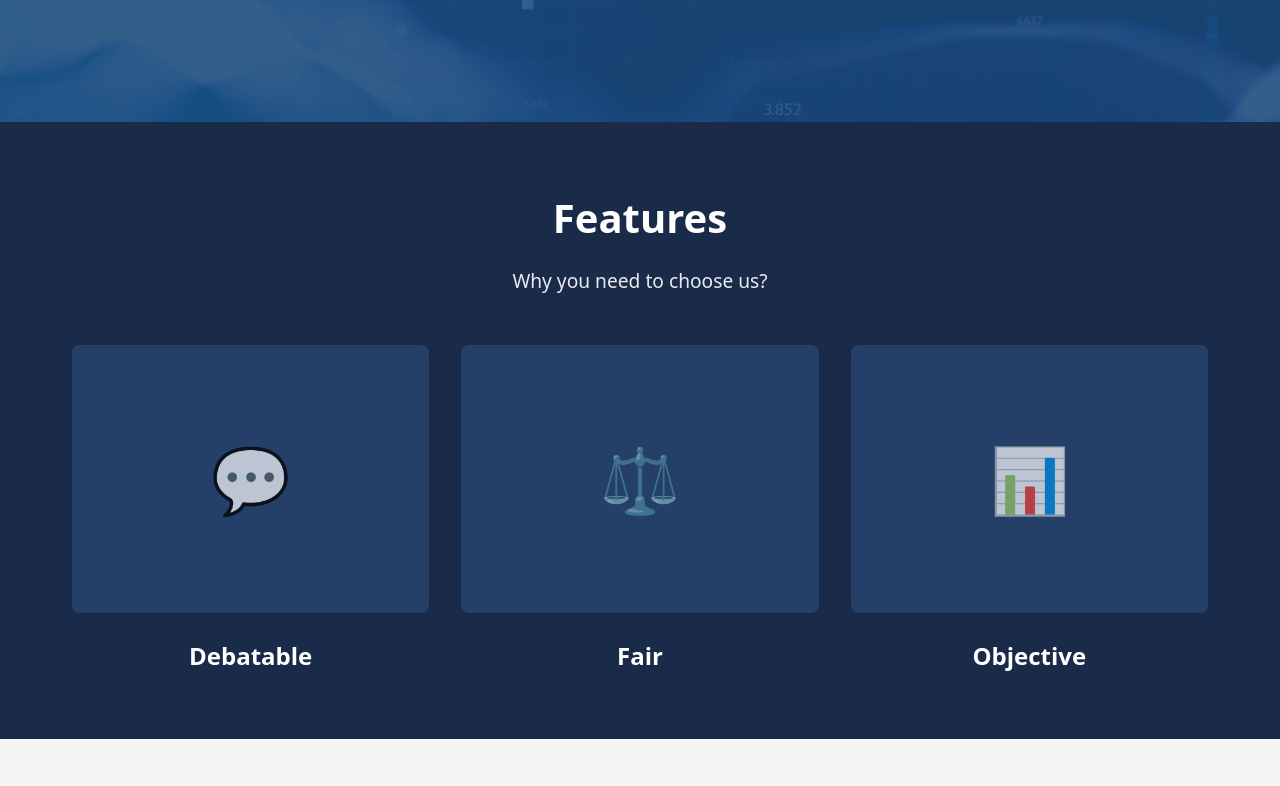
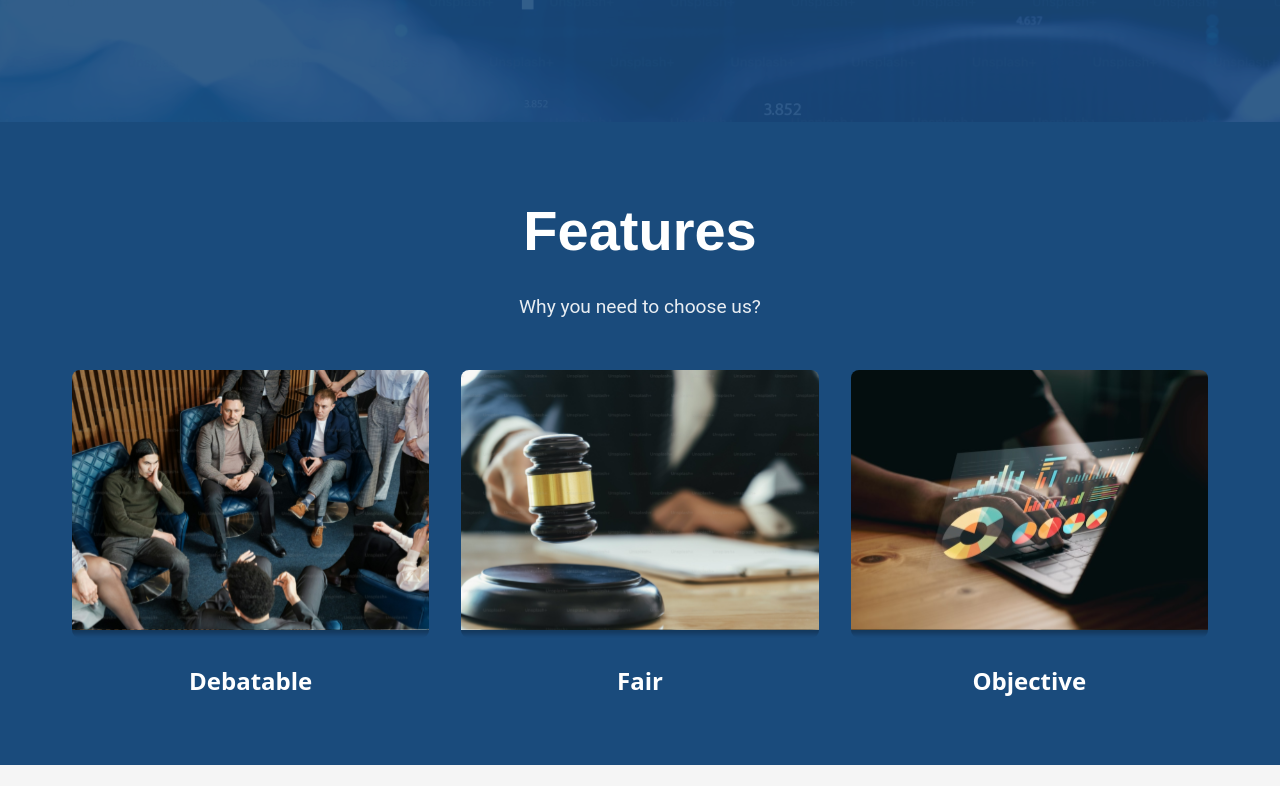
Before and after one commit to joe135730/Concensor, a React (Vite) app in the folder apps/concensor-frontend/: page / in a window 1280 px wide. Shown: the part 514-1300 px from the top of the page. Built offline with nearby package versions, Linux system fonts and the light colour scheme.

Commit message:
Add Feature section's image and Adjust header, feature, and hero CSS
1. Feature section add images
2. Adjust header, Feature & Hero section's Font style

```diff
--- a/apps/concensor-frontend/src/components/common/Header.css
+++ b/apps/concensor-frontend/src/components/common/Header.css
@@ -43,6 +43,7 @@
 }
 
 .nav-link {
+  font-family: 'Roboto', sans-serif;
   color: white;
   text-decoration: none;
   font-size: 1rem;
@@ -65,6 +66,7 @@
   padding: 0.5rem 1.5rem;
   border-radius: 4px;
   text-decoration: none;
+  font-family: 'Roboto', sans-serif;
   font-size: 1rem;
   transition: all 0.2s ease;
   cursor: pointer;
--- a/apps/concensor-frontend/src/components/landing/FeaturesSection.css
+++ b/apps/concensor-frontend/src/components/landing/FeaturesSection.css
@@ -1,5 +1,5 @@
 .features-section {
-  background-color: #1a2b4a;
+  background-color: #1A4B7C;
   padding: 4rem 0;
   width: 100%;
 }
@@ -11,7 +11,8 @@
 }
 
 .features-title {
-  font-size: 2.5rem;
+  font-family: 'Kadwa', sans-serif;
+  font-size: 3.5rem;
   font-weight: bold;
   color: white;
   text-align: center;
@@ -19,6 +20,7 @@
 }
 
 .features-subtitle {
+  font-family: 'Roboto', sans-serif;
   font-size: 1.2rem;
   color: white;
   text-align: center;
@@ -40,21 +42,22 @@
   gap: 1.5rem;
 }
 
-.feature-image-placeholder {
+.feature-image-container {
   width: 100%;
   aspect-ratio: 4/3;
-  background-color: rgba(74, 144, 226, 0.2);
   border-radius: 8px;
+  overflow: hidden;
+  position: relative;
   display: flex;
   align-items: center;
   justify-content: center;
-  overflow: hidden;
-  position: relative;
 }
 
-.feature-icon {
-  font-size: 4rem;
-  opacity: 0.7;
+.feature-image {
+  width: 100%;
+  height: 100%;
+  object-fit: cover;
+  display: block;
 }
 
 .feature-label {
@@ -88,7 +91,7 @@
     gap: 2rem;
   }
 
-  .feature-image-placeholder {
+  .feature-image-container {
     max-width: 400px;
   }
 }
--- a/apps/concensor-frontend/src/components/landing/FeaturesSection.tsx
+++ b/apps/concensor-frontend/src/components/landing/FeaturesSection.tsx
@@ -1,3 +1,6 @@
+import DebatableImage from '../../assets/LandingPage/DebatableImage.svg';
+import FairImage from '../../assets/LandingPage/FairImage.svg';
+import ObjectiveImage from '../../assets/LandingPage/ObjectiveImage.svg';
 import './FeaturesSection.css';
 
 const FeaturesSection = () => {
@@ -8,23 +11,20 @@ const FeaturesSection = () => {
         <p className="features-subtitle">Why you need to choose us?</p>
         <div className="features-grid">
           <div className="feature-card">
-            <div className="feature-image-placeholder debatable">
-              {/* Image placeholder - will be replaced with actual image */}
-              <div className="feature-icon">💬</div>
+            <div className="feature-image-container">
+              <img src={DebatableImage} alt="Debatable" className="feature-image" />
             </div>
             <h3 className="feature-label">Debatable</h3>
           </div>
           <div className="feature-card">
-            <div className="feature-image-placeholder fair">
-              {/* Image placeholder - will be replaced with actual image */}
-              <div className="feature-icon">⚖️</div>
+            <div className="feature-image-container">
+              <img src={FairImage} alt="Fair" className="feature-image" />
             </div>
             <h3 className="feature-label">Fair</h3>
           </div>
           <div className="feature-card">
-            <div className="feature-image-placeholder objective">
-              {/* Image placeholder - will be replaced with actual image */}
-              <div className="feature-icon">📊</div>
+            <div className="feature-image-container">
+              <img src={ObjectiveImage} alt="Objective" className="feature-image" />
             </div>
             <h3 className="feature-label">Objective</h3>
           </div>
--- a/apps/concensor-frontend/src/components/landing/HeroSection.css
+++ b/apps/concensor-frontend/src/components/landing/HeroSection.css
@@ -46,6 +46,7 @@
 }
 
 .hero-title {
+  font-family: 'Roboto', sans-serif;
   font-size: 3.5rem;
   font-weight: bold;
   color: white;
@@ -55,6 +56,7 @@
 }
 
 .hero-subtitle {
+  font-family: 'Roboto', sans-serif;
   font-size: 1.5rem;
   color: white;
   margin: 0;
```
